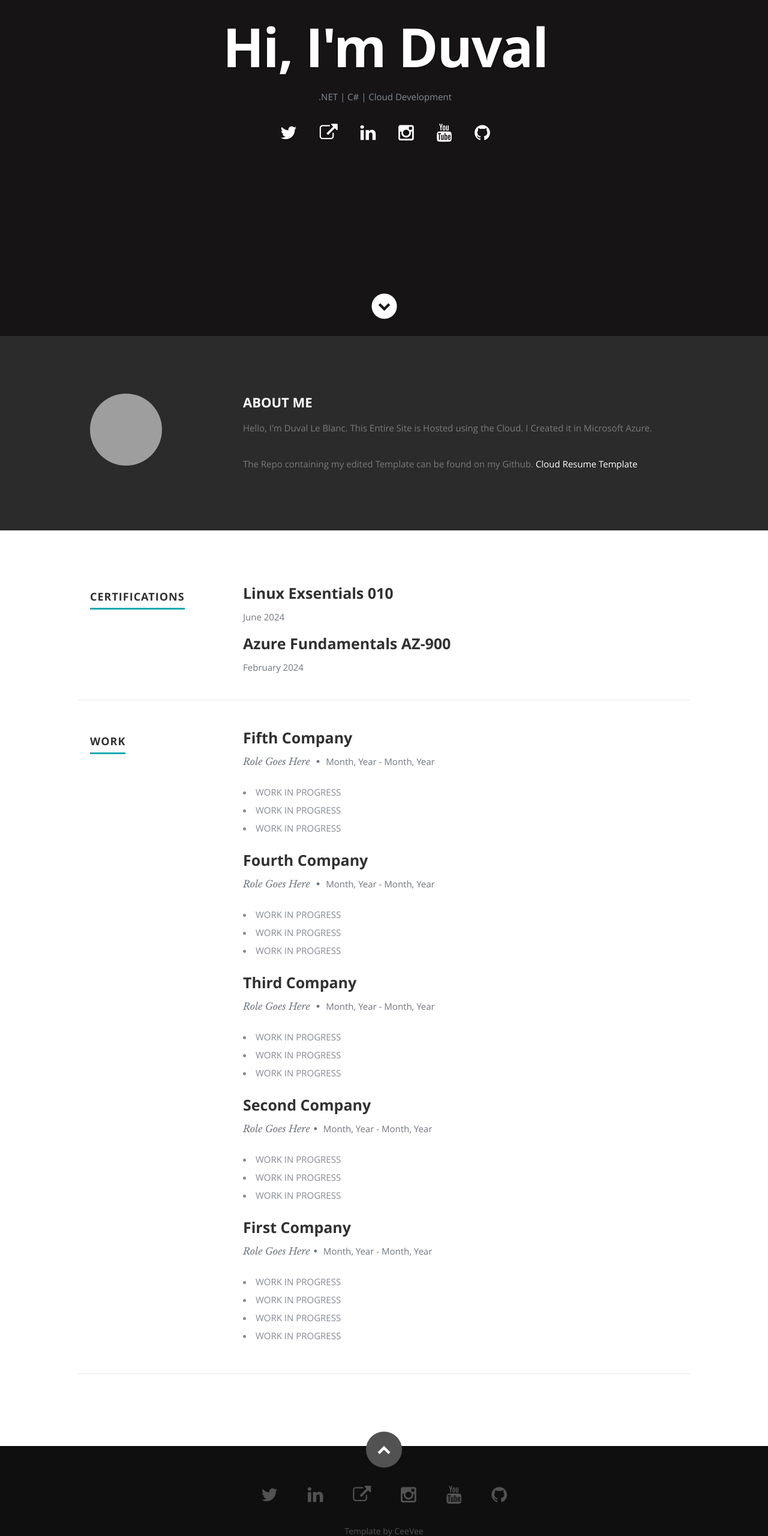
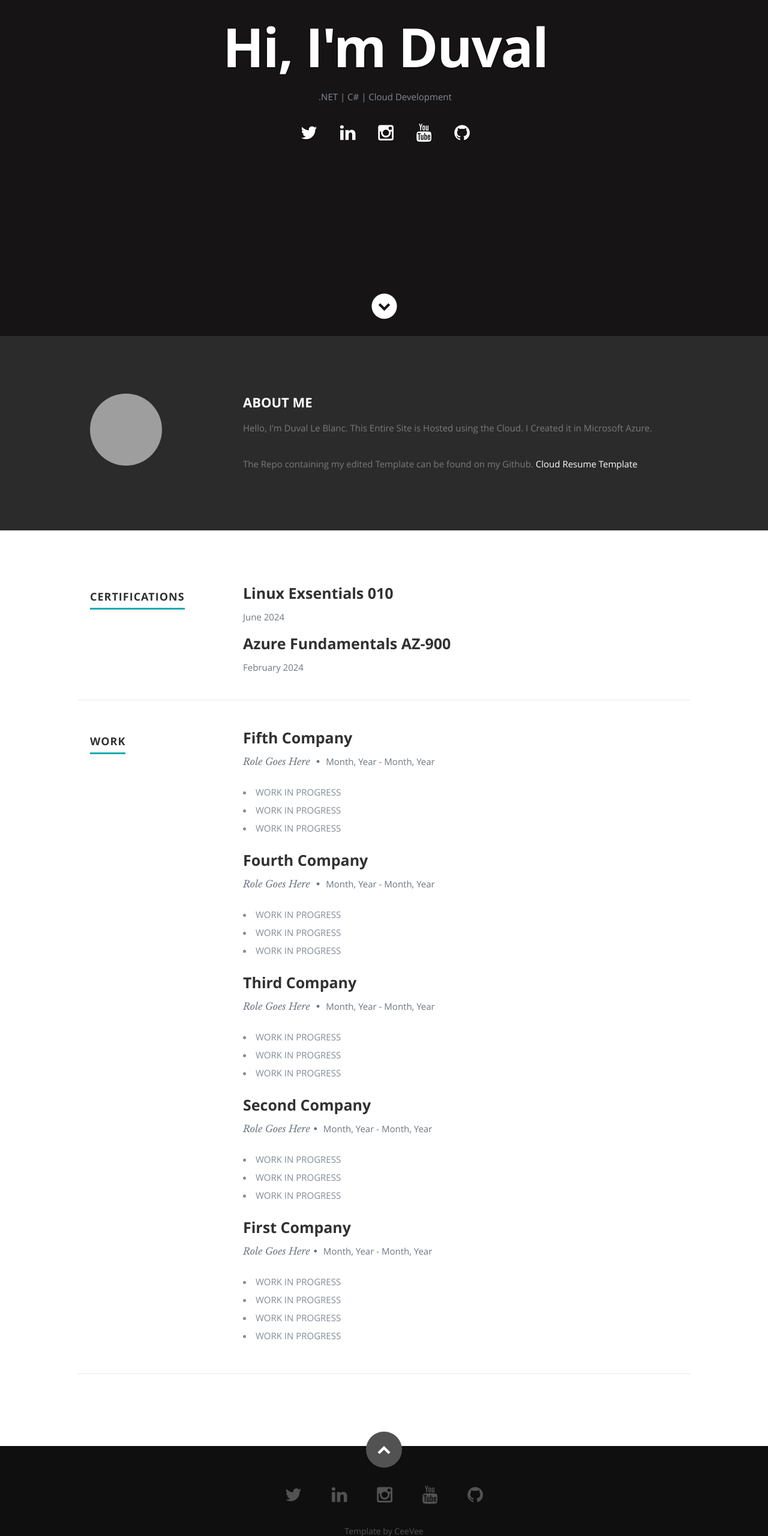
Before and after one commit to duvalleblanc/Resume, a plain HTML site: page frontend/index.html in a window 1280 px wide. Shown: the part 240-2800 px from the top of the page at 60% size. Drawn offline with nearby package versions, Linux system fonts and the light colour scheme; grey boxes are pictures that could not be loaded.

Commit message:
Removed Ghost.io Site.

```diff
--- a/frontend/index.html
+++ b/frontend/index.html
@@ -59,7 +59,6 @@
             <p>.NET | C# | Cloud Development <a id="counter"></a>  </p>
             <ul class="social">
                <li><a href="https://twitter.com/DuvalLeBlancX"><i class="fa fa-twitter"></i></a></li>
-               <li><a href="https://duvalleblanc.ghost.io"><i class="fa fa-external-link"></i></a></li>
                <li><a href="https://linkedin.com/in/duvalleblanc"><i class="fa fa-linkedin"></i></a></li>
                <li><a href="https://instagram.com/duvalleblanc"><i class="fa fa-instagram"></i></a></li>
                <li><a href="https://youtube.com/@duvalleblanc"><i class="fa fa-youtube"></i></a></li>
@@ -267,7 +266,6 @@
             <ul class="social-links">
                <li><a href="https://twitter.com/DuvalLeBlancX"><i class="fa fa-twitter"></i></a></li>
                <li><a href="https://linkedin.com/in/duvalleblanc"><i class="fa fa-linkedin"></i></a></li>
-               <li><a href="https://duvalleblanc.ghost.io"><i class="fa fa-external-link"></i></a></li>
                <li><a href="https://instagram.com/duvalleblanc"><i class="fa fa-instagram"></i></a></li>
                <li><a href="https://youtube.com/@duvalleblanc"><i class="fa fa-youtube"></i></a></li>
                <li><a href="https://github.com/duvalleblanc"><i class="fa fa-github"></i></a></li>
```
